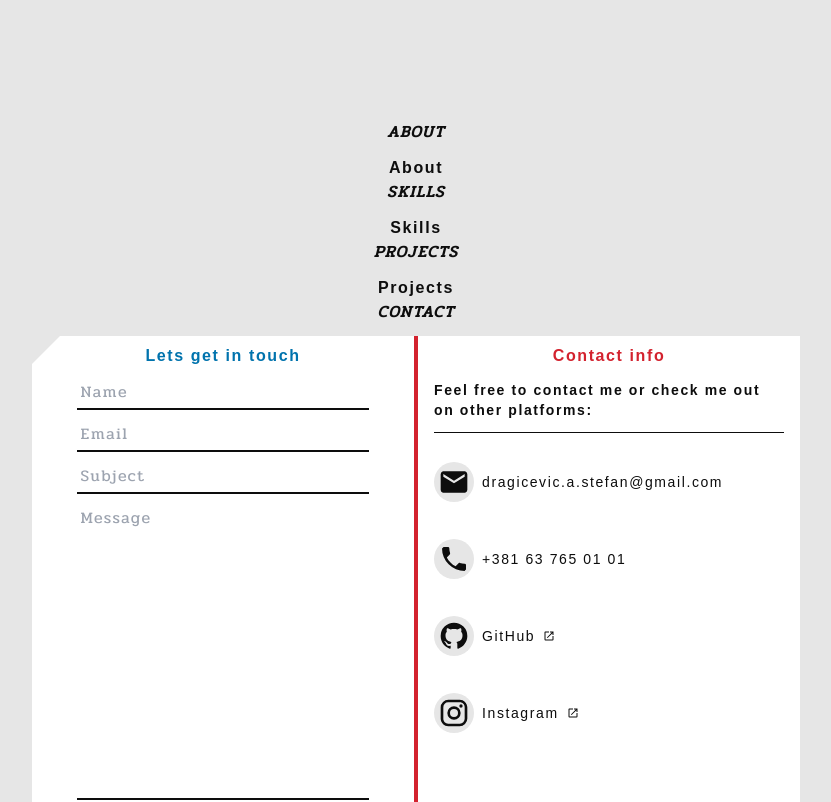
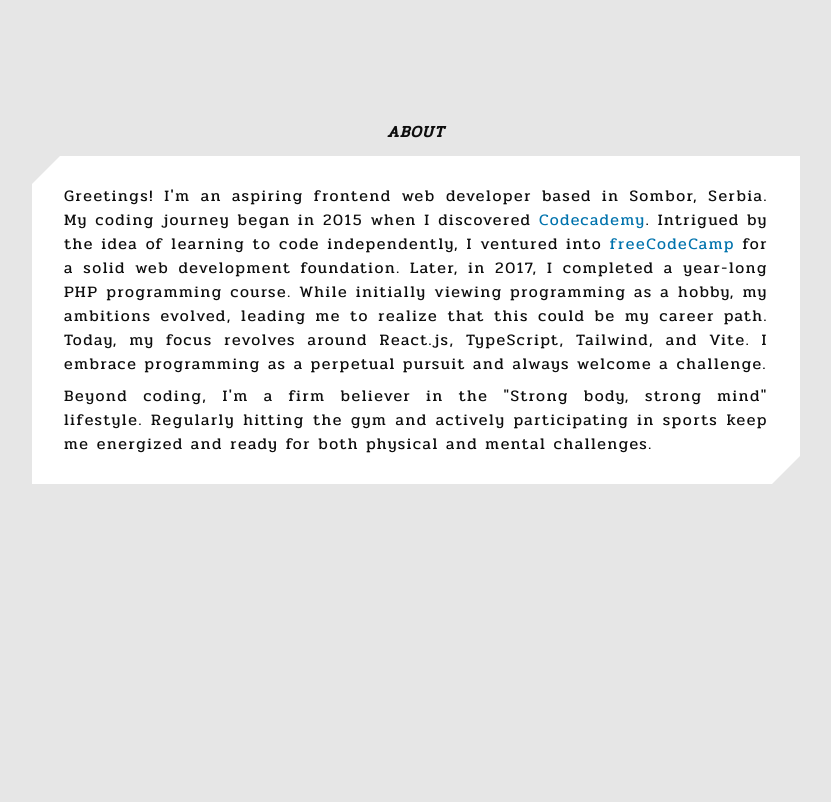
Before and after one commit to DragicevicS/portfolio-website, a React (Vite) app: page / in a window 1280 px wide. Shown: the part 680-1482 px from the top of the page, without its empty margins (224-1055 px from the left). Built offline with nearby package versions, Linux system fonts and the light colour scheme; a web font is replaced by a local one.

Commit message:
Add text to the About section

```diff
--- a/src/components/About.tsx
+++ b/src/components/About.tsx
@@ -1,5 +1,40 @@
 const About: React.FC = () => {
-  return <div>About</div>;
+  return (
+    <div className="flex flex-col gap-2 px-8 py-7 bg-[#ffffff] dark:bg-darkGray text-justify cut-border">
+      <p className="font-serif font-normal">
+        Greetings! I'm an aspiring frontend web developer based in Sombor,
+        Serbia. My coding journey began in 2015 when I discovered{" "}
+        <a
+          href="https://www.codecademy.com/"
+          target="_blank"
+          className="text-darkerBlue dark:text-lighterBlue"
+        >
+          Codecademy
+        </a>
+        . Intrigued by the idea of learning to code independently, I ventured
+        into{" "}
+        <a
+          href="https://www.freecodecamp.org/"
+          target="_blank"
+          className="text-darkerBlue dark:text-lighterBlue"
+        >
+          freeCodeCamp
+        </a>{" "}
+        for a solid web development foundation. Later, in 2017, I completed a
+        year-long PHP programming course. While initially viewing programming as
+        a hobby, my ambitions evolved, leading me to realize that this could be
+        my career path. Today, my focus revolves around React.js, TypeScript,
+        Tailwind, and Vite. I embrace programming as a perpetual pursuit and
+        always welcome a challenge.
+      </p>
+      <p className="font-serif font-normal">
+        Beyond coding, I'm a firm believer in the "Strong body, strong mind"
+        lifestyle. Regularly hitting the gym and actively participating in
+        sports keep me energized and ready for both physical and mental
+        challenges.
+      </p>
+    </div>
+  );
 };
 
 export default About;
--- a/src/components/Contact.tsx
+++ b/src/components/Contact.tsx
@@ -78,7 +78,7 @@ const Contact: React.FC<ContactProps> = ({ theme }) => {
       <div className="flex flex-col items-center gap-3 px-4 pt-2 pb-5 xl:w-1/2 bg-[#ffffff] dark:bg-darkGray max-xl:border-t-2 xl:border-l-2 border-darkerRed dark:border-lighterRed">
         <h3 className="text-darkerRed dark:text-lighterRed">Contact info</h3>
         <p className="text-sm">
-          Feel free to contact me or check me out on other platforms:
+          Feel free to contact or check me out on other platforms:
         </p>
         <hr className="w-full" />
         <ul className="flex flex-col xl:justify-evenly gap-5 h-3/5 w-full text-sm font-normal">
--- a/src/components/Main.tsx
+++ b/src/components/Main.tsx
@@ -19,7 +19,7 @@ const Main: React.FC<MainProps> = ({ theme, sectionRefs }) => {
           key={section}
           id={section}
           ref={sectionRefs[i]}
-          className="flex flex-col items-center gap-3 h-full w-full lg:w-3/5 font-extrabold tracking-widest"
+          className="flex flex-col items-center gap-3 min-h-screen w-full lg:w-3/5 font-extrabold tracking-widest"
         >
           <h2 className="text-center font-serif italic">
             {section.toUpperCase()}
```
